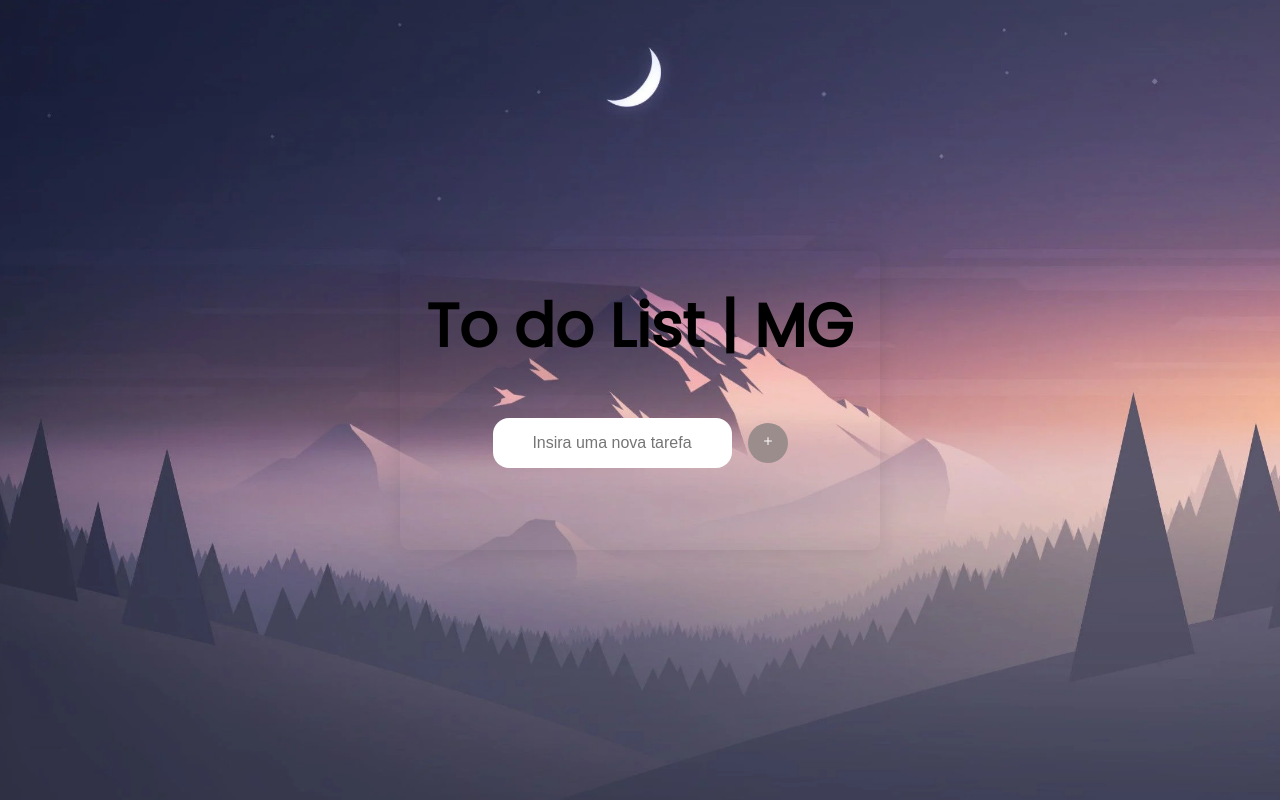
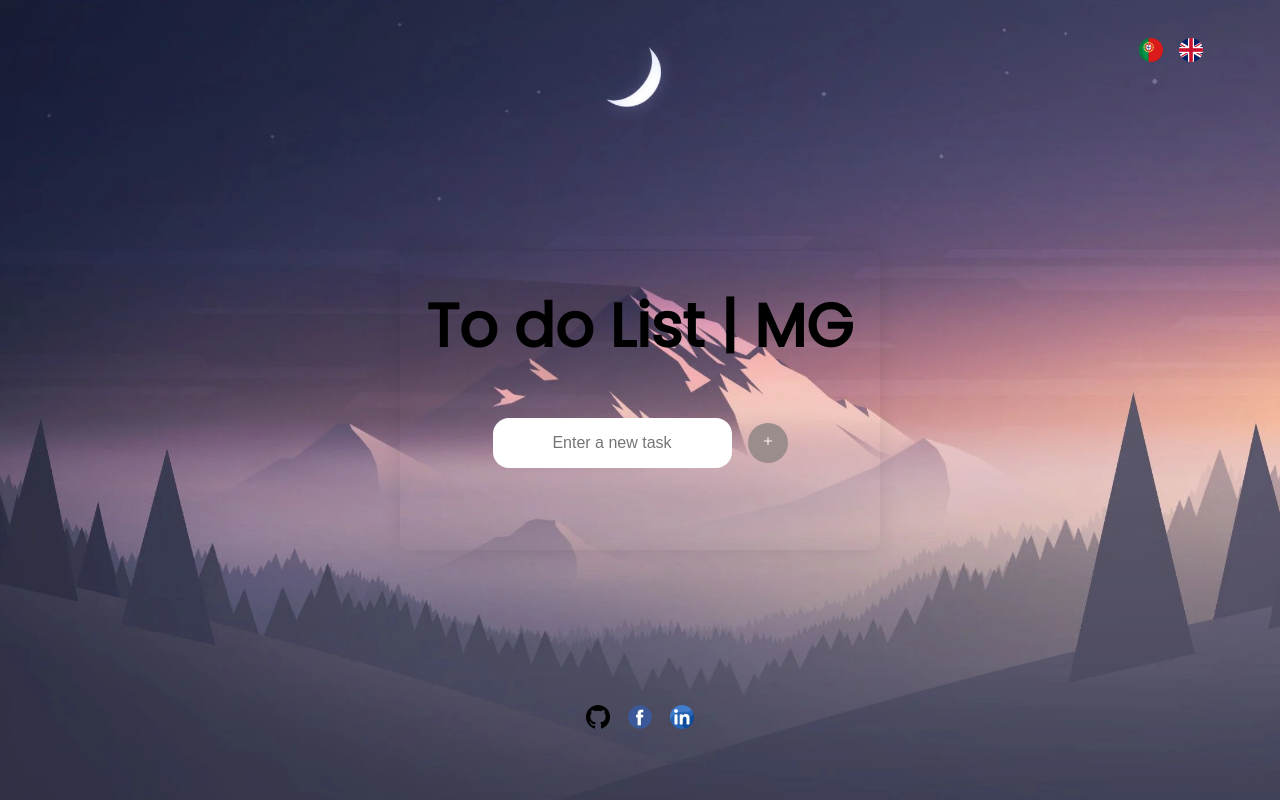
Before and after one commit to MiguelGuedes1/To-do-List-, a plain HTML site: page index.html in a window 1280 px wide. Drawn offline with Linux system fonts and the light colour scheme; a web font is replaced by a local one.

Commit message:
Last Updates

```diff
--- a/index.html
+++ b/index.html
@@ -11,10 +11,15 @@
 
 
  <div class="main">
+    <header>
+        <img onclick="modoportugues()" src="imagens/bandeiraportugal.png" alt="portugues">
+        <img onclick="modoingles()" src="imagens/united-kingdom.png" alt="ingles">
+    </header>
+
     <div class="container">
-            <h1>To do List | MG</h1>
+            <h1 id="h1">To do List | MG</h1>
             <div class="adicionar-tarefa">
-                <input type="text" id="novatarefa" placeholder="Insira uma nova tarefa" >
+                <input type="text" id="novatarefa" placeholder ="Enter a new task" >
                 <button onclick="novatarefa()" class="botao-nova-tarefa" title="Clique para adicionar uma nova tarefa">
                     <svg xmlns="http://www.w3.org/2000/svg" width="16" height="16" fill="currentColor" class="bi bi-plus" viewBox="0 0 16 16">
                     <path d="M8 4a.5.5 0 0 1 .5.5v3h3a.5.5 0 0 1 0 1h-3v3a.5.5 0 0 1-1 0v-3h-3a.5.5 0 0 1 0-1h3v-3A.5.5 0 0 1 8 4z"/>
@@ -29,6 +34,12 @@
 
         </div>
     </div>
+
+    <footer>
+        <a href="https://github.com/MiguelGuedes1" target="_blank" ><img src="imagens/github-logo.png" alt="github"></a>
+        <a href="https://www.facebook.com/miguel.guedes.374" target="_blank" ><img src="imagens/facebook-logo.png" alt="facelogo"></a>
+        <a href="https://www.linkedin.com/in/miguel-guedes-394304273/" target="_blank" ><img src="imagens/linkedin-logo.png" alt="linkedin-logo"></a>
+    </footer>
  </div>
 
 
--- a/main.js
+++ b/main.js
@@ -1,3 +1,5 @@
+/* main code */
+
 const localStorageKey = "to-do-list-gn"
 
 function novatarefa() {
@@ -27,6 +29,8 @@ function mostrartarefas() {
   }
 }
 
+/* Função para remover itens das tarefas */
+
 function removeItem(data) {
   var values = JSON.parse(localStorage.getItem(localStorageKey) || "[]");
   var index = values.findIndex(x => x.name == data);
@@ -36,3 +40,33 @@ function removeItem(data) {
 }
 
 mostrartarefas();
+
+/* tipos de modo da pagina*/
+
+  var mudartitulo=document.getElementById("h1")
+  var placeholder=document.getElementById("novatarefa")
+
+
+  function modoportugues(){
+    mudartitulo.innerHTML=`Lista de Tarefas | MG`
+    mudartitulo.style.fontSize = "2.5rem";
+    placeholder.setAttribute("placeholder", "Digite aqui a nova tarefa");
+
+  }
+
+  function modoingles(){
+    mudartitulo.innerHTML=`To do List | MG`
+    placeholder.setAttribute("placeholder", "Enter a new task");
+  }
+
+
+
+/* Adiconar tarefa ao carregar no Enter*/
+
+  document.addEventListener("keypress", function(event) {
+    if (event.key === "Enter") {
+      novatarefa();
+    }
+  });
+
+  botao.addEventListener("click", novatarefa);
--- a/style.css
+++ b/style.css
@@ -10,18 +10,41 @@ body{
     font-family: "Poppins";
 }
 
+header{
+    position: absolute;
+    top: 0;
+    right: 0;
+    margin-right: 6%;
+    margin-top: 3%;
+    display: flex;
+    gap: 1rem;
+}
+
+header img{
+    cursor: pointer;
+    transition: all 0.3s ease-in-out;
+}
+
+header img:hover {
+  transform: scale(1.2);
+  filter: brightness(1.2);
+}
+
+
+
 .main{
     background: url(imagens/fundo.webp);
     background-position: center center;
     background-repeat: no-repeat;
     background-size: cover;
     color: black;
-    height: 100vh;
+    height: 100vh ;
     display: flex;
     flex-direction: column;
     justify-content: center;
     align-items: center;
     gap: 3.125rem;
+    min-height: 100vh;
 }
 
 .container {
@@ -142,6 +165,25 @@ body{
     transition: transform 0.2s ease-in-out;
   }
 
+  footer{
+    position: absolute;
+    bottom: 0;
+    margin-bottom: 5%;
+    display: flex;
+    gap: 1.1rem;
+
+  }
+
+  footer img {
+    border-radius: 1rem;
+    cursor: pointer;
+    transition: transform 0.1s ease-in-out;
+  }
+
+  footer img:hover {
+    transform: scale(1.2);
+  }
+
   @media screen and (max-width: 494px) {
 
     .main h1{
```
Also changed, not shown: imagens/bandeiraportugal.png (added), imagens/day mode.png (added), imagens/facebook-logo.png (added), imagens/github-logo.png (added), imagens/linkedin-logo.png (added), imagens/night-mode.png (added), imagens/united-kingdom.png (added).
